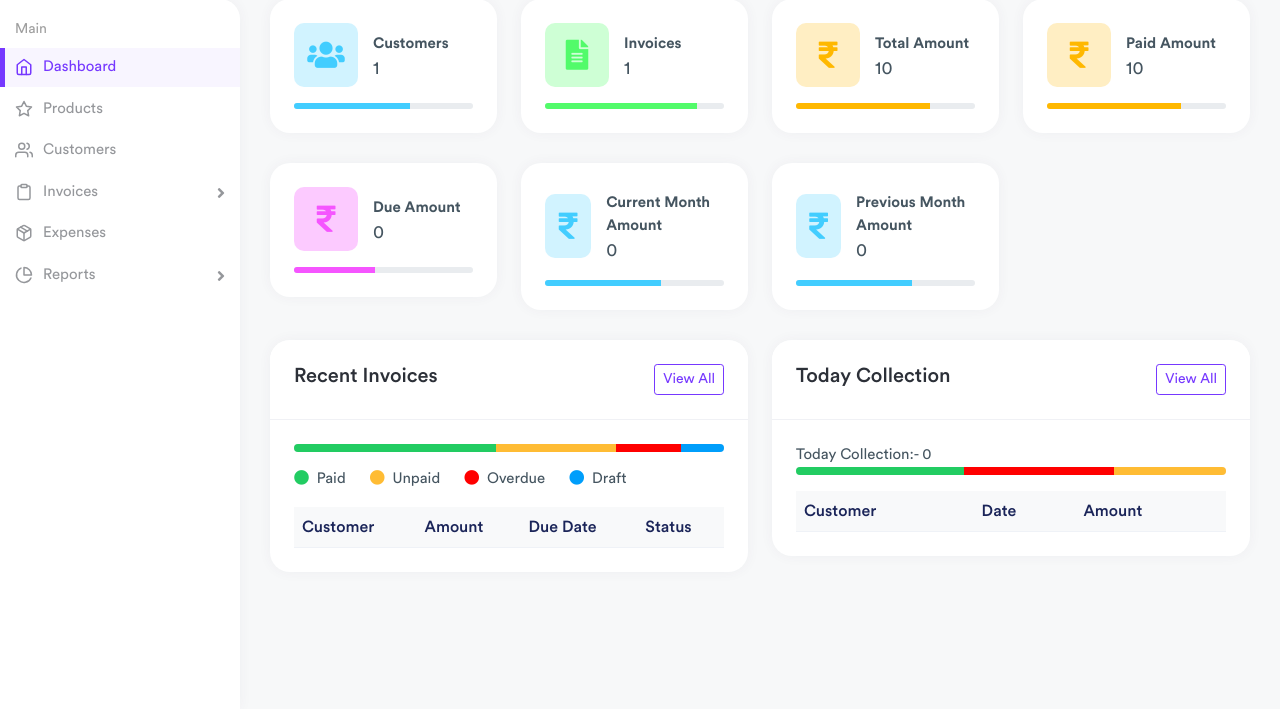
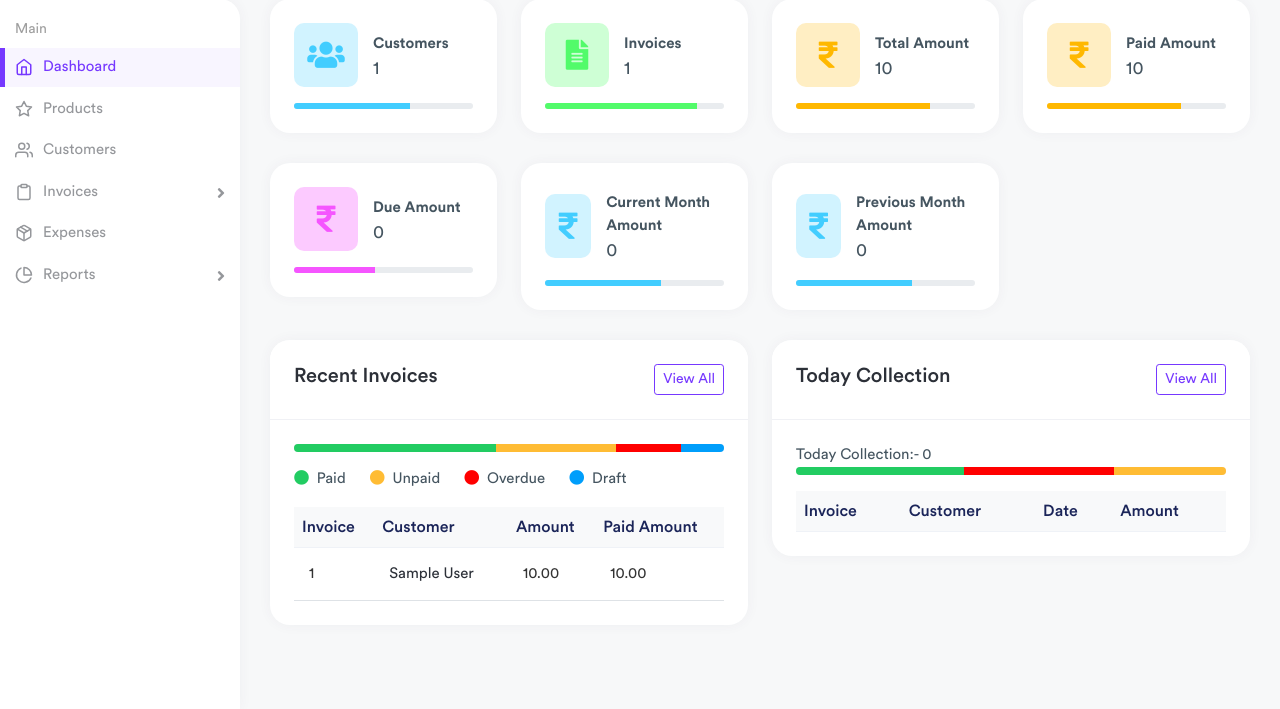
Before and after one commit to imamitdev/Billing-Management, a Django app: page /home/ in a window 1280 px wide. Shown: the part 91-800 px from the top of the page. Run offline with Django 3.2, Linux system fonts and the light colour scheme; a user stored in the database is signed in; tables that the repository leaves empty hold one stand-in row (values such as "Sample post"); lists and menus that the app fills with data are empty; some libraries are stand-ins or nearby versions.

Commit message:
today Collection

```diff
--- a/templates/home.html
+++ b/templates/home.html
@@ -289,25 +289,26 @@
               <table class="table table-stripped table-hover">
                 <thead class="thead-light">
                   <tr>
+                    <th>Invoice</th>
+
                     <th>Customer</th>
                     <th>Amount</th>
-                    <th>Due Date</th>
-                    <th>Status</th>
+                    <th>Paid Amount</th>
                     {% comment %}
                     <th class="text-right">Action</th>
                     {% endcomment %}
                   </tr>
                 </thead>
                 <tbody>
-                  {% for item in invoices %}
+                  {% for item in recent_invoices %}
 
                   <tr>
+                    <td>{{item.id}}</td>
                     <td>
-                      <h2 class="table-avatar">Barbara Moore</h2>
+                      <h2 class="table-avatar">{{item.customer.customer_name}}</h2>
                     </td>
-                    <td>$118</td>
-                    <td>23 Nov 2020</td>
-                    <td><span class="badge bg-success-light">Paid</span></td>
+                    <td>{{item.total_amount}}</td>
+                    <td>{{item.paid_amount}}</td>
 
                   </tr>
                   {% endfor %}
@@ -375,6 +376,8 @@
               <table class="table table-hover">
                 <thead class="thead-light">
                   <tr>
+                    <th>Invoice</th>
+
                     <th>Customer</th>
                     <th> Date</th>
                     <th>Amount</th>
@@ -384,13 +387,15 @@
                   {% for today in today_payments %}
 
                   <tr>
+                    <td>{{today.invoice.id}}</td>
+
                     <td>
                       <h2 class="table-avatar">
 
 {{today.invoice.customer.customer_name}}                      </h2>
                     </td>
-                    <td>5 Nov 2020</td>
-                    <td>$175</td>
+                    <td>{{today.payment_date}}</td>
+                    <td>{{today.amount}}</td>
 
                   </tr>
 
```
